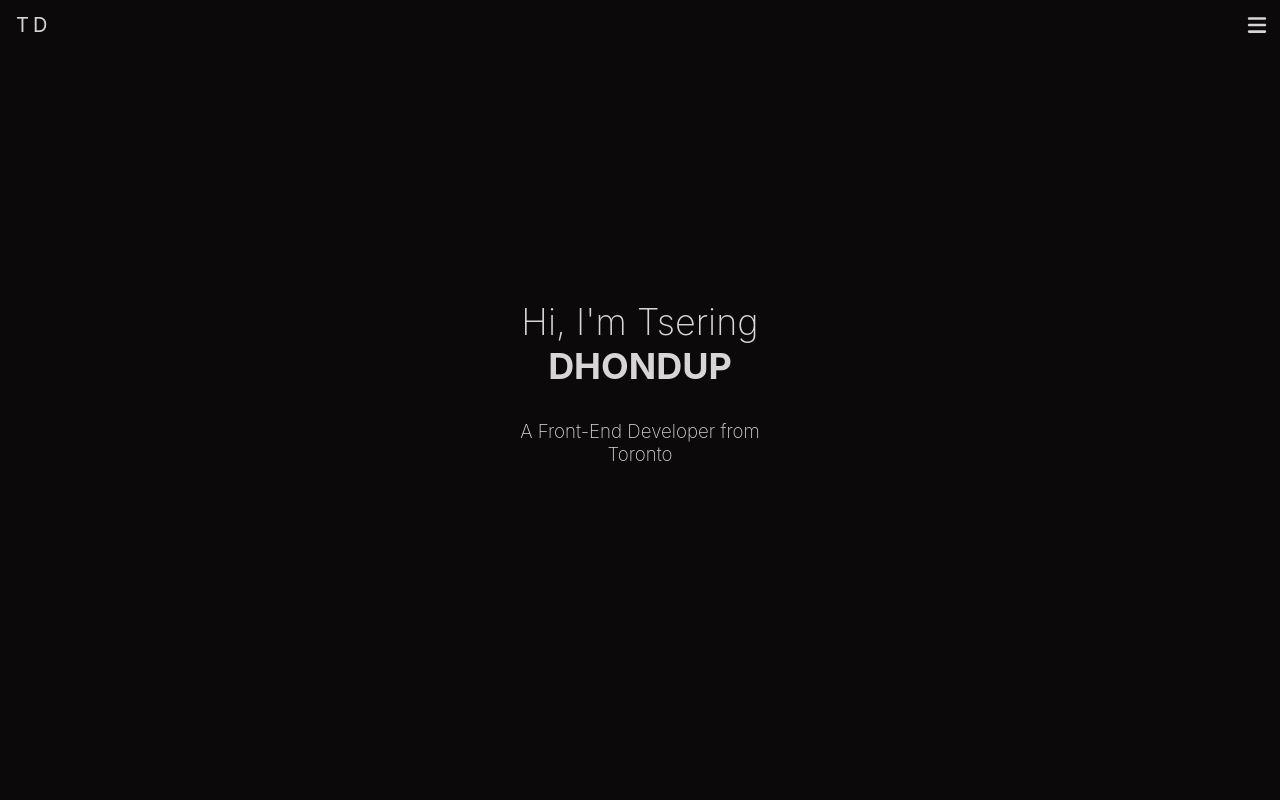
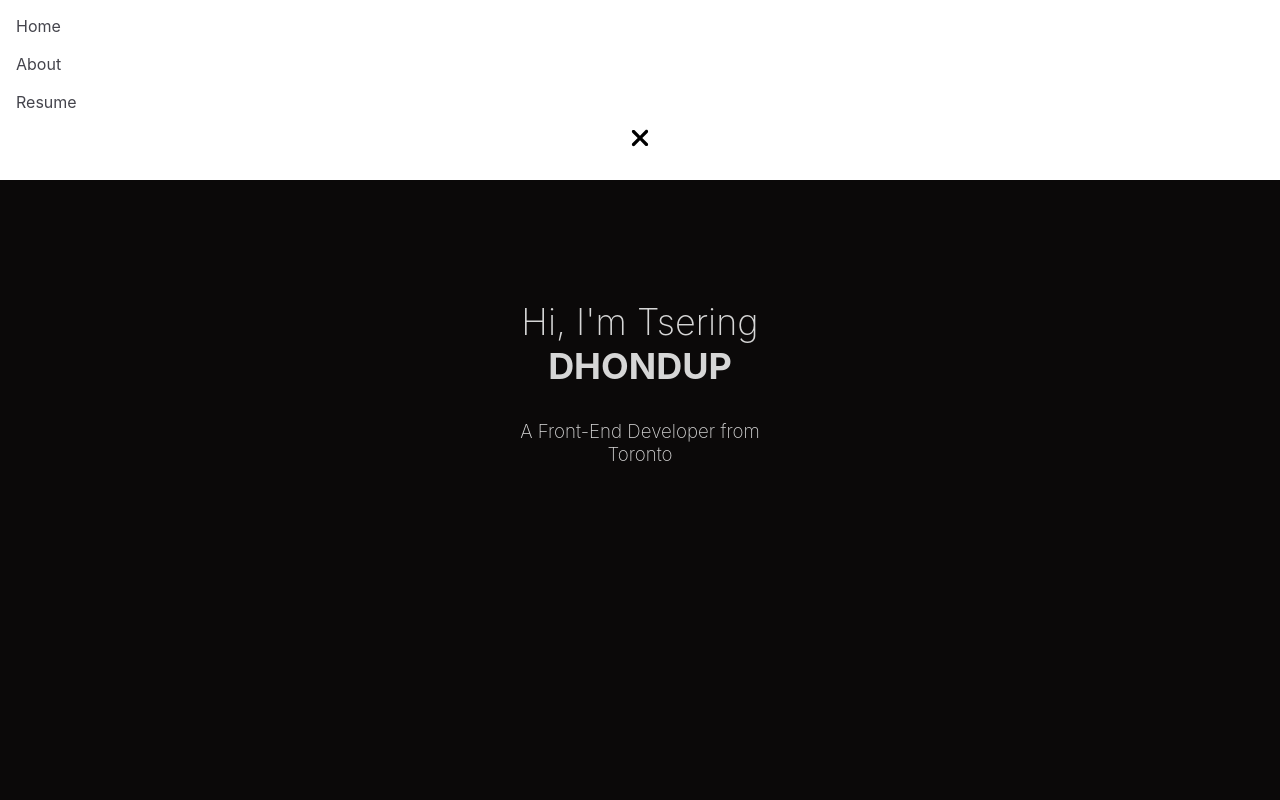
Before and after one commit to Tsedhondup/Portfolio, a React (Create React App) app: page / in a window 1280 px wide. Shown: the top 800 px of the page. Built offline with nearby package versions, Linux system fonts and the light colour scheme.

Commit message:
base text styles for navigation link pages added

```diff
--- a/src/Components/Header/Header.js
+++ b/src/Components/Header/Header.js
@@ -32,10 +32,16 @@ const Header = () => {
           <Link to="/About" className="navigation-pages__about">
             About
           </Link>
-          <span className="navigations-pages__resume">Resume</span>
+          <a
+            href="https://www.linkedin.com/in/tsering-dhondup-078084161/"
+            className="navigation-pages__resume"
+          >
+            Resume
+          </a>
           <FontAwesomeIcon
             className="navigations-pages__hide-button"
             icon={faTimes}
+            transform="grow-10"
             onClick={handleNavButton}
           />
         </div>
--- a/src/Components/Header/Header.scss
+++ b/src/Components/Header/Header.scss
@@ -19,13 +19,30 @@
 }
 .navigation-pages {
   width: 100%;
+  height: 180px;
+  padding: $mobile-margin;
   display: grid;
   grid-template-columns: repeat(1, 1fr);
   background-color: $gray;
   position: absolute;
-  top: -100%;
-  left: -100%;
+  top: 0%;
+  left: 0%;
   transition: 0.3s;
+  background-color: #ffffff;
+  &__home,
+  &__about {
+    text-decoration: none;
+    color: $ebony;
+  }
+  &__resume {
+    color: $ebony;
+    text-decoration: none;
+  }
+  &__hide-button {
+    color: $ebony;
+    text-align: right;
+    width: 100%;
+  }
 }
 // Dynamic class
 .navigation-pages-show {
```
